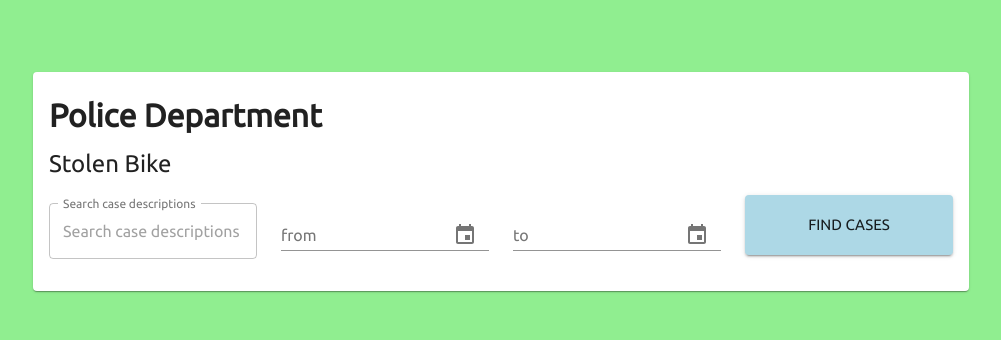
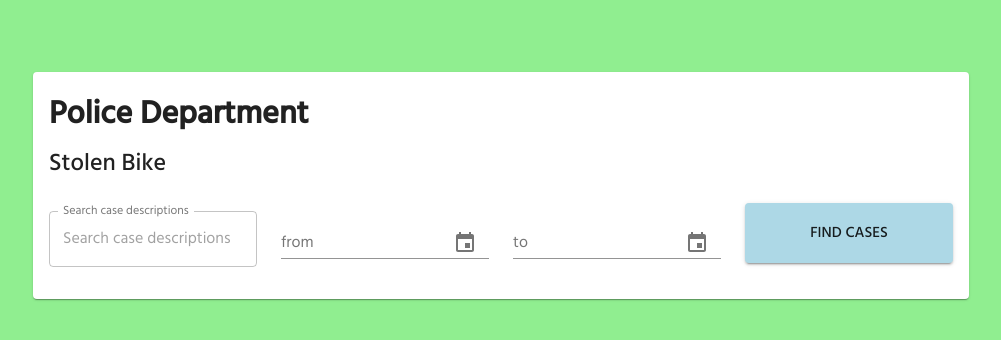
Before and after one commit to yeukfei02/stolenBike, a React (Create React App) app: page / in a window 1280 px wide. Shown: the top 340 px of the page, without its empty margins (139-1140 px from the left). Built offline with nearby package versions, Linux system fonts and the light colour scheme.

Commit message:
feature/create-project-structure-#1: update font family and margin

```diff
--- a/src/components/App.tsx
+++ b/src/components/App.tsx
@@ -26,7 +26,7 @@ const theme = createMuiTheme({
     }
   },
   typography: {
-    "fontFamily": "Ubuntu, sans-serif",
+    "fontFamily": "Hind, sans-serif",
   }
 },
 )
--- a/src/components/displayResult/DisplayResult.tsx
+++ b/src/components/displayResult/DisplayResult.tsx
@@ -14,7 +14,7 @@ const useStyles = makeStyles((theme: Theme) =>
     paper: {
       padding: theme.spacing(2),
       margin: '2em auto',
-      maxWidth: 500,
+      maxWidth: 800,
     },
     image: {
       width: 128,
--- a/src/components/mainPage/MainPage.tsx
+++ b/src/components/mainPage/MainPage.tsx
@@ -193,7 +193,7 @@ function MainPage() {
       <div className="mt-5 mb-3 d-flex justify-content-center">
         <Paper className={`${classes.root} w-75 mx-4`}>
           <div className="h2"><b>Police Department</b></div>
-          <div className="mt-3 h4">Stolen Bike</div>
+          <div className="my-3 h4">Stolen Bike</div>
           <Grid container spacing={3}>
             <Grid item xs={6} sm={3}>
               <TextField
--- a/src/components/stolenBikeDetails/StolenBikeDetails.tsx
+++ b/src/components/stolenBikeDetails/StolenBikeDetails.tsx
@@ -74,7 +74,7 @@ function StolenBikeDetails(props: any) {
       <div className="mt-5 mb-3 d-flex justify-content-center">
         <Paper className={`${classes.root} w-75 mx-4`}>
           <div className="h2"><b>Police Department</b></div>
-          <div className="mt-3 h4">Stolen Bike</div>
+          <div className="my-3 h4">Stolen Bike</div>
           {renderStolenBikeDetailsDiv()}
         </Paper>
       </div>
--- a/src/index.css
+++ b/src/index.css
@@ -1,5 +1,5 @@
-@import url('https://fonts.googleapis.com/css?family=Ubuntu&display=swap');
+@import url('https://fonts.googleapis.com/css2?family=Hind:wght@400;500&display=swap');
 
 body {
-  font-family: 'Ubuntu', sans-serif;
+  font-family: 'Hind', sans-serif;
 }
```
